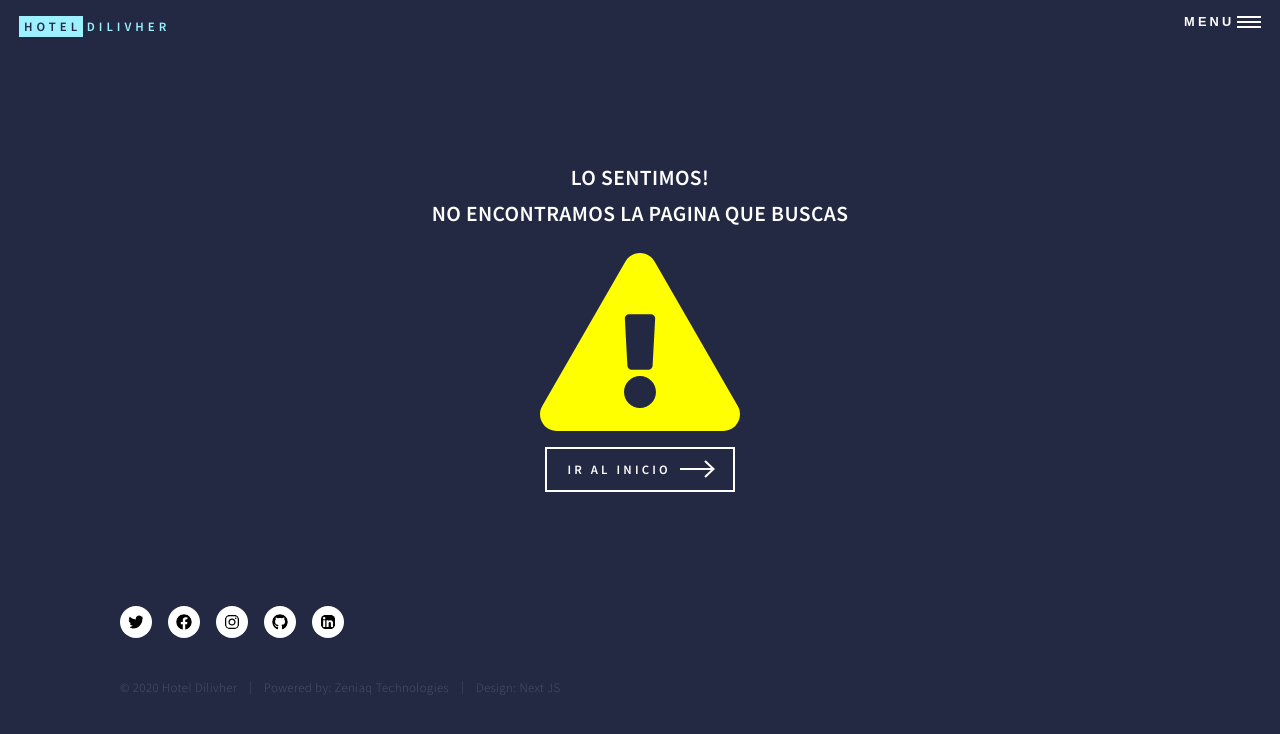
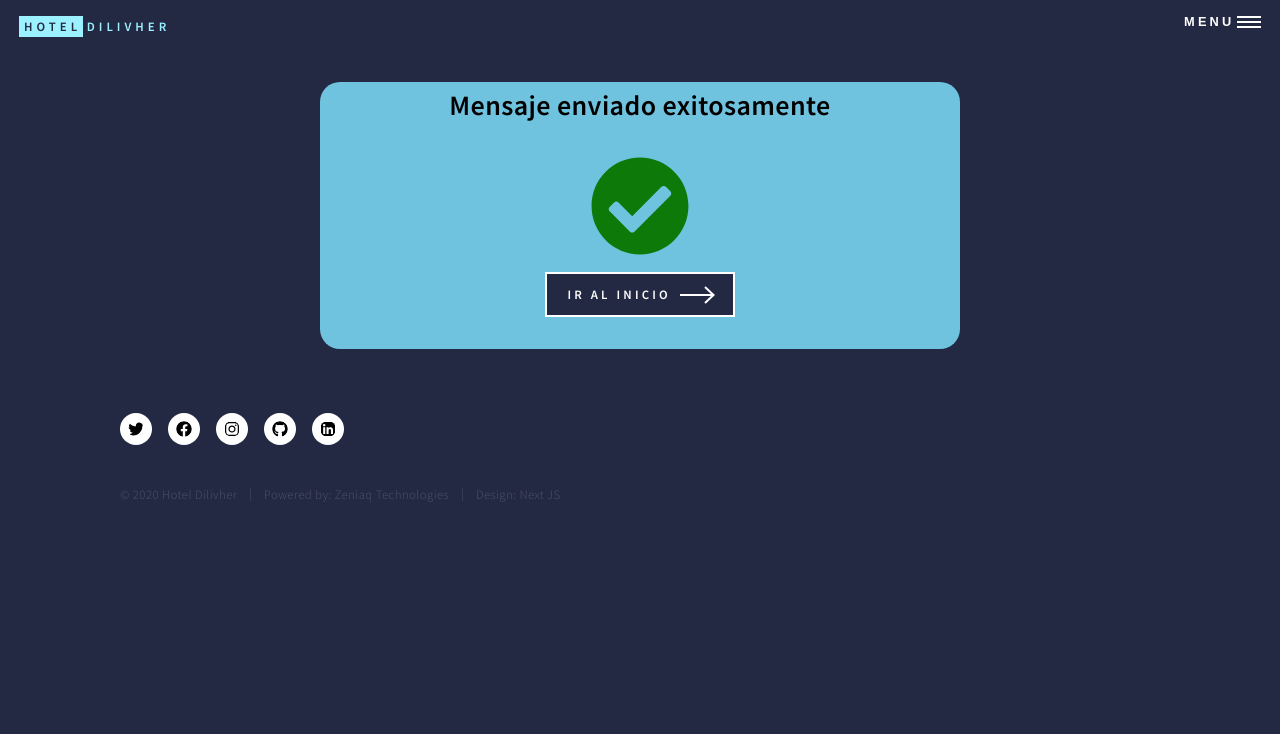
Before and after one commit to zeniaq/hotel-dilivher-website, a Next.js app: page /success in a window 1280 px wide. Before the commit this address had no page. Shown: the top 734 px of the page. Built offline with nearby package versions, Linux system fonts and the light colour scheme.

Commit message:
Add form contact validation and success page

```diff
--- a/components/FormInput/forms.js
+++ b/components/FormInput/forms.js
@@ -6,7 +6,7 @@ const dataForms = [
     },
     {
         titleText: "Email",
-        typeInput: "text",
+        typeInput: "email",
         nameField: "email",
     },
     {
--- a/components/SectionContact/SectionContact.js
+++ b/components/SectionContact/SectionContact.js
@@ -23,11 +23,12 @@ const SectionContact = () => {
             key={form.titleText}
         />
     ));
+
     return (
         <section className={styles.contact} key="SectionContact">
             <div className={styles.inner}>
                 <section>
-                    <form name="contact" method="POST" netlify>
+                    <form name="contact" action="/success" method="POST" data-netlify="true">
                         <input type="hidden" name="form-name" value="contact" />
                         <div className={styles.fields}>{data2}</div>
                         <FormButton />
--- /dev/null
+++ b/pages/success.js
@@ -0,0 +1,41 @@
+import Head from "next/head";
+import Navigation from "../components/Navigation";
+import styles from "../styles/Home.module.css";
+import stylesSuccess from "../styles/success.module.css";
+import Footer from "../components/Footer";
+import AnchorList from "../components/AnchorList/AnchorList";
+
+export default function Home() {
+    const classStarted = `${styles.button} ${styles.next}`;
+    return (
+        <>
+            <Head>
+                <title>Hotel Dilivher :: Pagina no encontrada</title>
+                <meta name="description" content="Hotel Dilivher WebSite" />
+            </Head>
+            <div className={styles.wrapper}>
+                <Navigation />
+                <section>
+                    <div className={stylesSuccess.mainContainer}>
+                        <div className={stylesSuccess.dataMessage}>
+                            <h2 className={stylesSuccess.h1}>Mensaje enviado exitosamente</h2>
+                            <img
+                                className={stylesSuccess.icon}
+                                src="icons/check.svg"
+                                alt="Check Icon"
+                            />
+                            <ul className={stylesSuccess.button}>
+                                <AnchorList
+                                    linkRef="/"
+                                    styleProp={classStarted}
+                                    titleText="Ir al inicio"
+                                />
+                            </ul>
+                        </div>
+                    </div>
+                </section>
+                <Footer />
+            </div>
+        </>
+    );
+}
--- /dev/null
+++ b/styles/success.module.css
@@ -0,0 +1,57 @@
+.mainContainer {
+    text-align: center;
+    vertical-align: middle;
+    align-items: center;
+    justify-content: center;
+    display: flex;
+    flex-direction: column;
+}
+
+.icon {
+    filter: invert(28%) sepia(96%) saturate(1279%) hue-rotate(88deg) brightness(88%) contrast(93%);
+    width: 100px;
+    height: auto;
+    margin-bottom: 1em;
+}
+.icon:hover {
+    transition: all 500ms ease-in-out;
+    padding: 4px;
+}
+
+@media screen and (max-width: 736px) {
+    .icon {
+        width: 80px;
+    }
+}
+
+.dataMessage {
+    text-align: center;
+    width: 50%;
+    margin-top: 30px;
+    vertical-align: middle;
+    align-items: center;
+    justify-content: center;
+    display: flex;
+    flex-direction: column;
+    background-color: #6fc3df;
+    border-radius: 20px;
+}
+
+.h1 {
+    color: black;
+}
+@media screen and (max-width: 736px) {
+    .dataMessage {
+        width: 90%;
+    }
+}
+
+.button {
+    list-style: none;
+    background-color: #242943;
+    padding: 0;
+}
+
+.button > li {
+    padding: 0;
+}
```
Also changed, not shown: components/FormInput/FormInput.js (+11 -3 lines), public/icons/check.svg (added).
